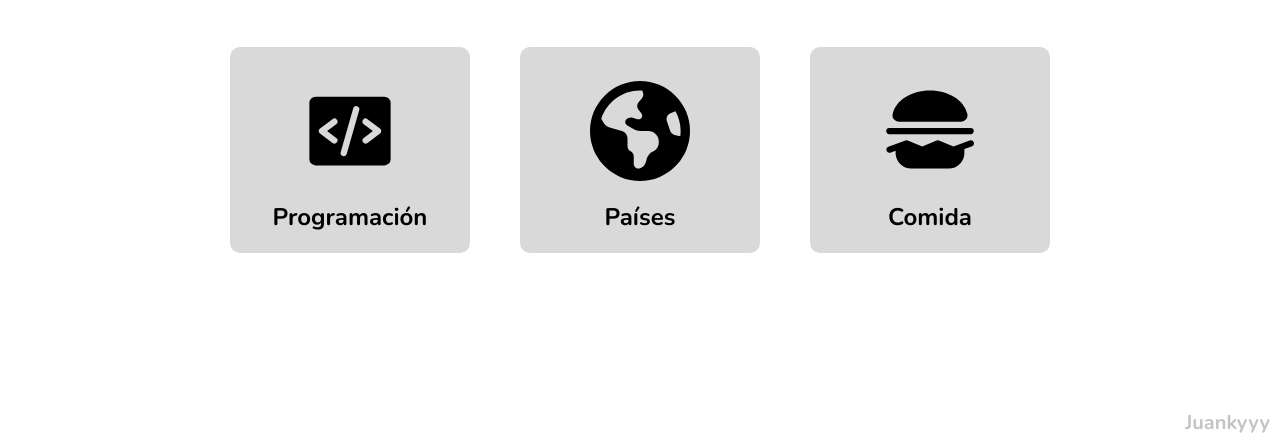
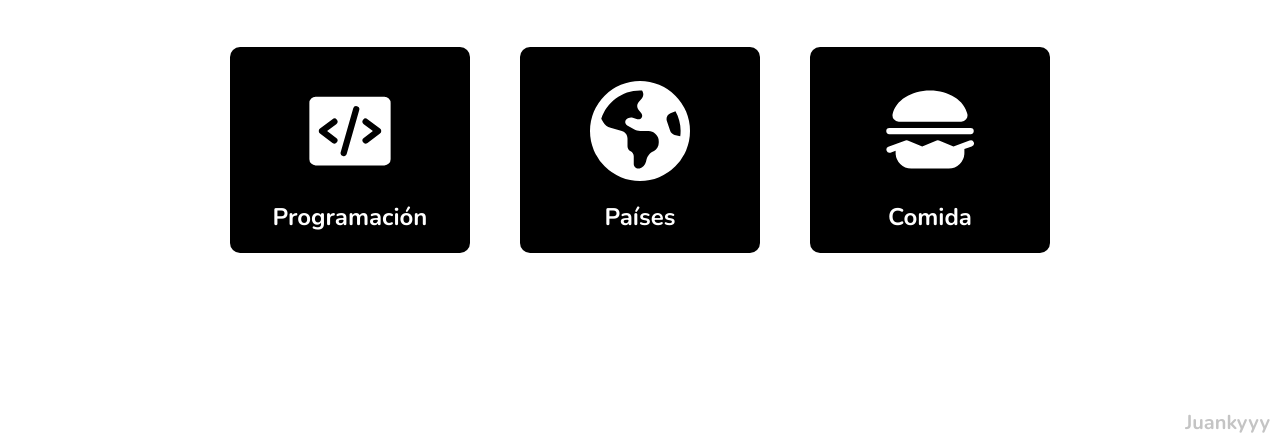
Before and after one commit to Juankyyy/Ahorcadito, a plain HTML site: page index.html in a window 1280 px wide. Shown: the part 354-800 px from the top of the page. Drawn offline with nearby package versions, Linux system fonts and the light colour scheme.

Commit message:
Nuevas Cards, Nuevas palabras por categorias

```diff
--- a/index.html
+++ b/index.html
@@ -16,7 +16,7 @@
         <div class="select">
             <div class="select-card" id="programming">
                 <div class="select-card-img">
-                    <svg xmlns="http://www.w3.org/2000/svg" width="128" height="128" viewBox="0 0 256 256"><path fill="#000000" d="M216 40H40a16 16 0 0 0-16 16v144a16 16 0 0 0 16 16h176a16 16 0 0 0 16-16V56a16 16 0 0 0-16-16ZM92.8 145.6a8 8 0 1 1-9.6 12.8l-32-24a8 8 0 0 1 0-12.8l32-24a8 8 0 0 1 9.6 12.8L69.33 128Zm58.89-71.4l-32 112a8 8 0 1 1-15.38-4.4l32-112a8 8 0 0 1 15.38 4.4Zm53.11 60.2l-32 24a8 8 0 0 1-9.6-12.8l23.47-17.6l-23.47-17.6a8 8 0 1 1 9.6-12.8l32 24a8 8 0 0 1 0 12.8Z"/></svg>
+                    <svg xmlns="http://www.w3.org/2000/svg" width="128" height="128" viewBox="0 0 256 256"><path d="M216 40H40a16 16 0 0 0-16 16v144a16 16 0 0 0 16 16h176a16 16 0 0 0 16-16V56a16 16 0 0 0-16-16ZM92.8 145.6a8 8 0 1 1-9.6 12.8l-32-24a8 8 0 0 1 0-12.8l32-24a8 8 0 0 1 9.6 12.8L69.33 128Zm58.89-71.4l-32 112a8 8 0 1 1-15.38-4.4l32-112a8 8 0 0 1 15.38 4.4Zm53.11 60.2l-32 24a8 8 0 0 1-9.6-12.8l23.47-17.6l-23.47-17.6a8 8 0 1 1 9.6-12.8l32 24a8 8 0 0 1 0 12.8Z"/></svg>
                 </div>
 
                 <div class="select-card-text"><h2>Programación</h2></div>
@@ -24,7 +24,7 @@
 
             <div class="select-card" id="country">
                 <div class="select-card-img">
-                    <svg xmlns="http://www.w3.org/2000/svg" width="128" height="128" viewBox="0 0 512 512"><path fill="#000000" d="m57.7 193l9.4 16.4c8.3 14.5 21.9 25.2 38 29.8l57.9 16.5c17.2 4.9 29 20.6 29 38.5v39.9c0 11 6.2 21 16 25.9s16 14.9 16 25.9v39c0 15.6 14.9 26.9 29.9 22.6c16.1-4.6 28.6-17.5 32.7-33.8l2.8-11.2c4.2-16.9 15.2-31.4 30.3-40l8.1-4.6c15-8.5 24.2-24.5 24.2-41.7v-8.3c0-12.7-5.1-24.9-14.1-33.9l-3.9-3.9c-9-9-21.2-14.1-33.9-14.1H257c-11.1 0-22.1-2.9-31.8-8.4l-34.5-19.7c-4.3-2.5-7.6-6.5-9.2-11.2c-3.2-9.6 1.1-20 10.2-24.5l5.9-3c6.6-3.3 14.3-3.9 21.3-1.5l23.2 7.7c8.2 2.7 17.2-.4 21.9-7.5c4.7-7 4.2-16.3-1.2-22.8l-13.6-16.3c-10-12-9.9-29.5.3-41.3l15.7-18.3c8.8-10.3 10.2-25 3.5-36.7l-2.4-4.2c-3.5-.2-6.9-.3-10.4-.3c-92.8 0-171.5 60.9-198.2 145zM464 256c0-36.8-9.6-71.4-26.4-101.5L412 164.8c-15.7 6.3-23.8 23.8-18.5 39.8l16.9 50.7c3.5 10.4 12 18.3 22.6 20.9l29.1 7.3c1.2-9 1.8-18.2 1.8-27.5zM0 256a256 256 0 1 1 512 0a256 256 0 1 1-512 0z"/></svg>
+                    <svg xmlns="http://www.w3.org/2000/svg" width="128" height="128" viewBox="0 0 512 512"><path d="m57.7 193l9.4 16.4c8.3 14.5 21.9 25.2 38 29.8l57.9 16.5c17.2 4.9 29 20.6 29 38.5v39.9c0 11 6.2 21 16 25.9s16 14.9 16 25.9v39c0 15.6 14.9 26.9 29.9 22.6c16.1-4.6 28.6-17.5 32.7-33.8l2.8-11.2c4.2-16.9 15.2-31.4 30.3-40l8.1-4.6c15-8.5 24.2-24.5 24.2-41.7v-8.3c0-12.7-5.1-24.9-14.1-33.9l-3.9-3.9c-9-9-21.2-14.1-33.9-14.1H257c-11.1 0-22.1-2.9-31.8-8.4l-34.5-19.7c-4.3-2.5-7.6-6.5-9.2-11.2c-3.2-9.6 1.1-20 10.2-24.5l5.9-3c6.6-3.3 14.3-3.9 21.3-1.5l23.2 7.7c8.2 2.7 17.2-.4 21.9-7.5c4.7-7 4.2-16.3-1.2-22.8l-13.6-16.3c-10-12-9.9-29.5.3-41.3l15.7-18.3c8.8-10.3 10.2-25 3.5-36.7l-2.4-4.2c-3.5-.2-6.9-.3-10.4-.3c-92.8 0-171.5 60.9-198.2 145zM464 256c0-36.8-9.6-71.4-26.4-101.5L412 164.8c-15.7 6.3-23.8 23.8-18.5 39.8l16.9 50.7c3.5 10.4 12 18.3 22.6 20.9l29.1 7.3c1.2-9 1.8-18.2 1.8-27.5zM0 256a256 256 0 1 1 512 0a256 256 0 1 1-512 0z"/></svg>
                 </div>
 
                 <div class="select-card-text"><h2>Países</h2></div>
@@ -32,7 +32,7 @@
 
             <div class="select-card" id="food">
                 <div class="select-card-img">
-                    <svg xmlns="http://www.w3.org/2000/svg" width="128" height="128" viewBox="0 0 256 256"><path fill="#000000" d="M35.58 98.06a16 16 0 0 1-3.23-13.44C39.78 49.5 80 24 128 24s88.22 25.5 95.65 60.62A16 16 0 0 1 207.93 104H48.07a16 16 0 0 1-12.49-5.94Zm193.68 54.42l-41.13 15L151 152.57a8 8 0 0 0-5.94 0l-37 14.81L71 152.57a8 8 0 0 0-5.7-.09l-44 16a8 8 0 0 0 5.47 15L40 178.69V184a40 40 0 0 0 40 40h96a40 40 0 0 0 40-40v-9.67l18.73-6.81a8 8 0 1 0-5.47-15ZM24 136h208a8 8 0 0 0 0-16H24a8 8 0 0 0 0 16Z"/></svg>
+                    <svg xmlns="http://www.w3.org/2000/svg" width="128" height="128" viewBox="0 0 256 256"><path d="M35.58 98.06a16 16 0 0 1-3.23-13.44C39.78 49.5 80 24 128 24s88.22 25.5 95.65 60.62A16 16 0 0 1 207.93 104H48.07a16 16 0 0 1-12.49-5.94Zm193.68 54.42l-41.13 15L151 152.57a8 8 0 0 0-5.94 0l-37 14.81L71 152.57a8 8 0 0 0-5.7-.09l-44 16a8 8 0 0 0 5.47 15L40 178.69V184a40 40 0 0 0 40 40h96a40 40 0 0 0 40-40v-9.67l18.73-6.81a8 8 0 1 0-5.47-15ZM24 136h208a8 8 0 0 0 0-16H24a8 8 0 0 0 0 16Z"/></svg>
                 </div>
 
                 <div class="select-card-text"><h2>Comida</h2></div>
--- a/script.js
+++ b/script.js
@@ -1,4 +1,4 @@
-const temas = [["error", "array", "riwi", "funcion", "string"], ["francia", "argentina", "japon", "alemania", "españa", "mexico", "rusia", "egipto", "suiza", "suecia"], ["pizza", "hamburguesa", "lasaña", "salchipapas", "empanada", "buñuelo"]]
+const temas = [["framework", "bug", "software", "holamundo", "frontend", "backend", "codigo"], ["francia", "argentina", "japon", "alemania", "españa", "mexico", "rusia", "egipto", "suiza", "suecia"], ["pizza", "chicharron", "natilla", "salchipapas", "empanada", "buñuelo", "arepa"]]
 let tema = 0;
 
 const select = document.querySelectorAll(".select");
--- a/styles.css
+++ b/styles.css
@@ -73,7 +73,9 @@ p, label {
     flex-direction: column;
     justify-content: center;
     align-items: center;
-    background-color: #d9d9d9;
+    background-color: #000;
+    color: #fff;
+    fill: #fff;
     padding: 20px;
     border-radius: 10px;
 }
```
